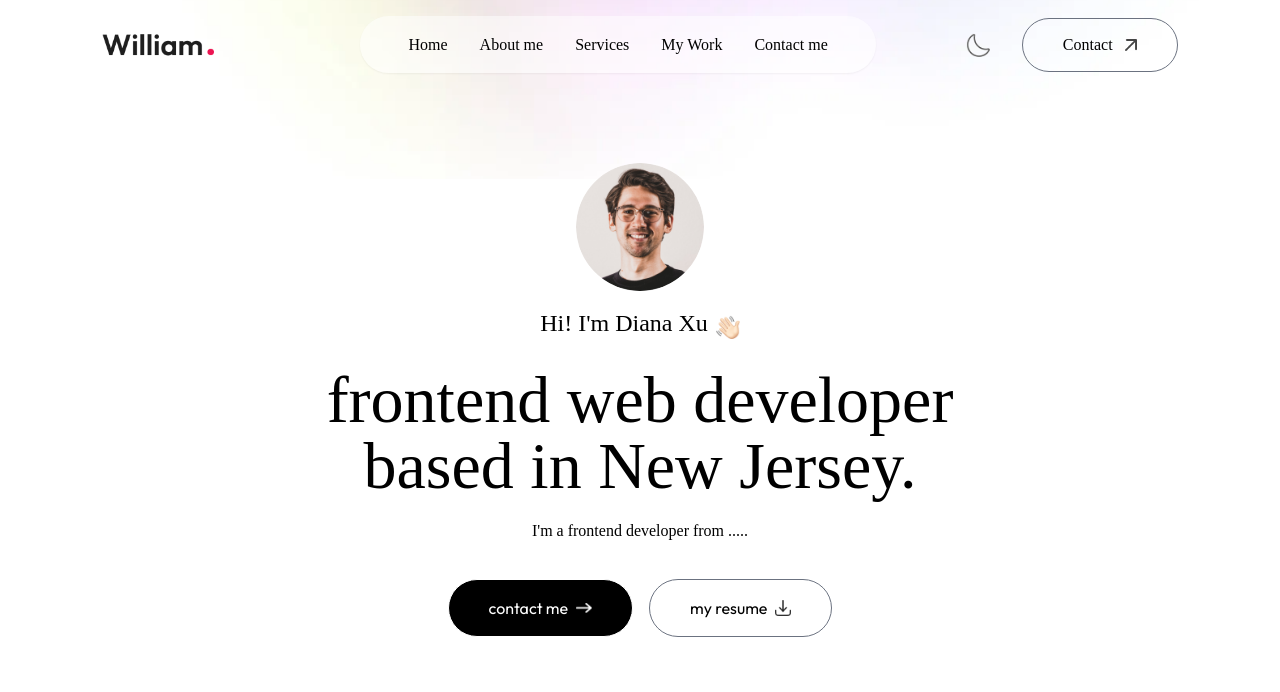
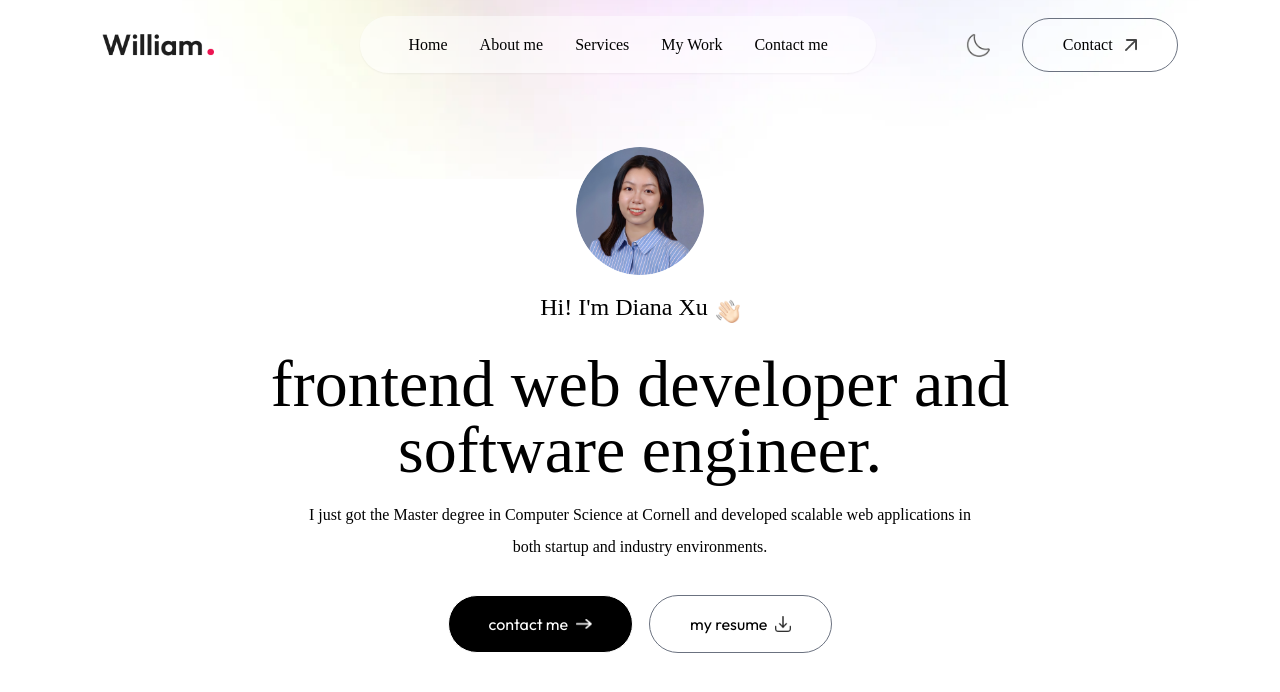
Before and after one commit to dianaxuuu/personal_portfolio, a Next.js app in the folder my-app/: page / in a window 1280 px wide. Shown: the top 692 px of the page. Built offline with nearby package versions, Linux system fonts and the light colour scheme; a web font is replaced by a local one.

Commit message:
update header info.

```diff
--- a/my-app/app/components/Header.jsx
+++ b/my-app/app/components/Header.jsx
@@ -12,9 +12,9 @@ const Header = () => {
                 Hi! I'm Diana Xu <Image src={assets.hand_icon} alt='' className='w-6' />
             </h3>
             <h1 className='text-3xl sm:text-6xl lg:text-[66px] font-Ovo'>
-                frontend web developer based in New Jersey.</h1 >
+                frontend web developer and software engineer.</h1 >
             <p className='max-w-2xl mx-auto font-Ovo'>
-                I'm a frontend developer from .....
+                I just got the Master degree in Computer Science at Cornell and developed scalable web applications in both startup and industry environments.
             </p>
             <div className='flex flex-col sm:flex-row items-center gap-4 mt-4'>
                 <a href='#contact'
```
Also changed, not shown: my-app/assets/profile-img.png.
